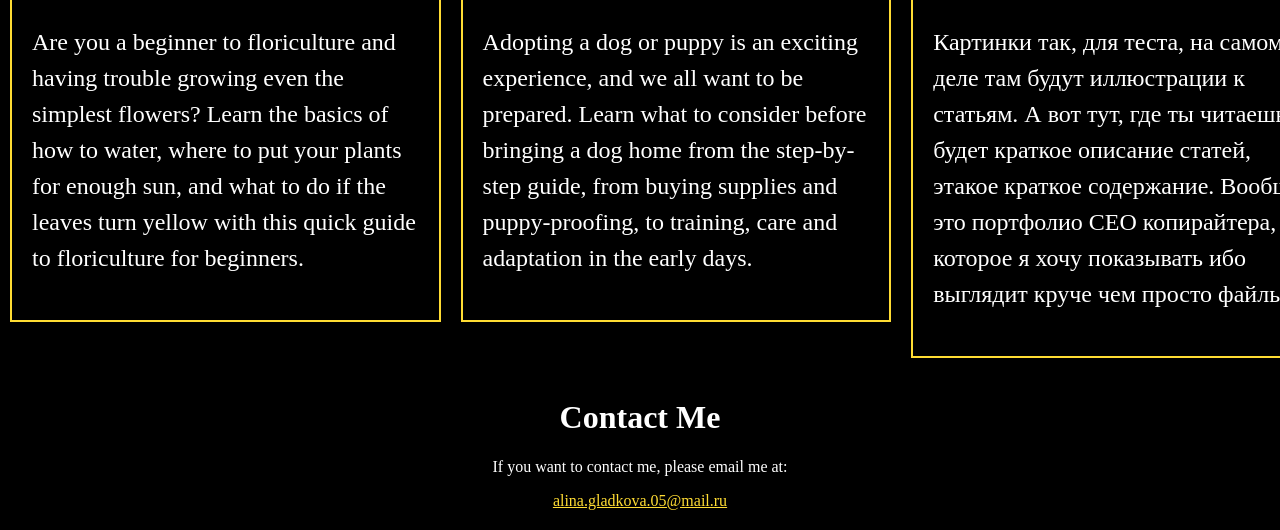
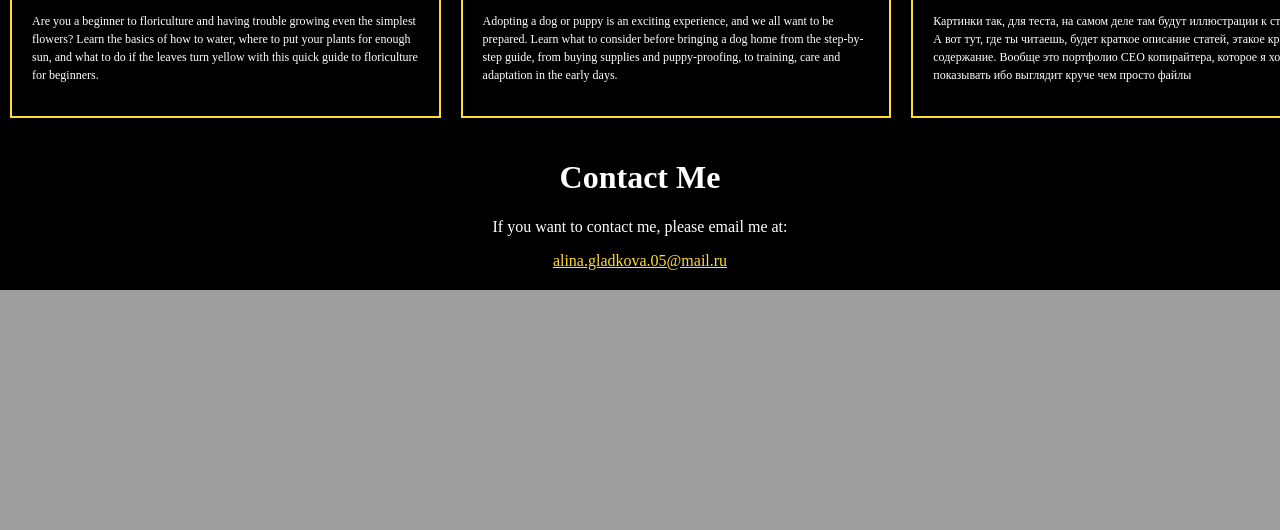
Before and after one commit to SEOLina/Portfolio-, a PHP site: page / in a window 1280 px wide. Shown: the part 1922-2452 px from the top of the page. After the commit the page ends 2212 px from the top, so only its background shows below. Run offline with PHP 8.4, Linux system fonts and the light colour scheme.

Commit message:
Update styles.css

```diff
--- a/styles.css
+++ b/styles.css
@@ -89,7 +89,7 @@ body, html {
   border: 2px solid #ffdc33;
   width: calc(33.33% - 40px);
   height: 100%;
-  font-size: 24px;
+  font-size: 12px;
 }
 
 .special-frame:hover {
```
